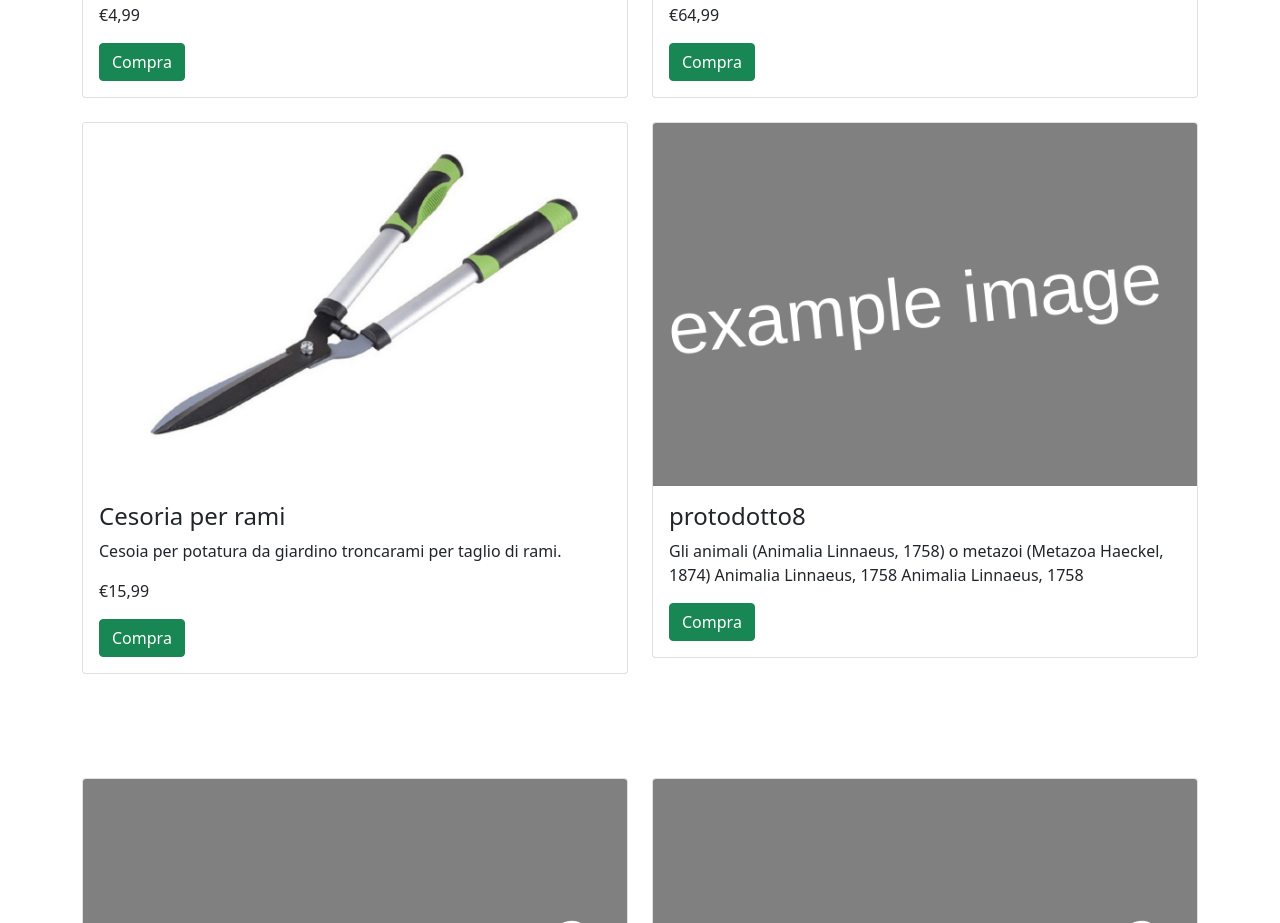
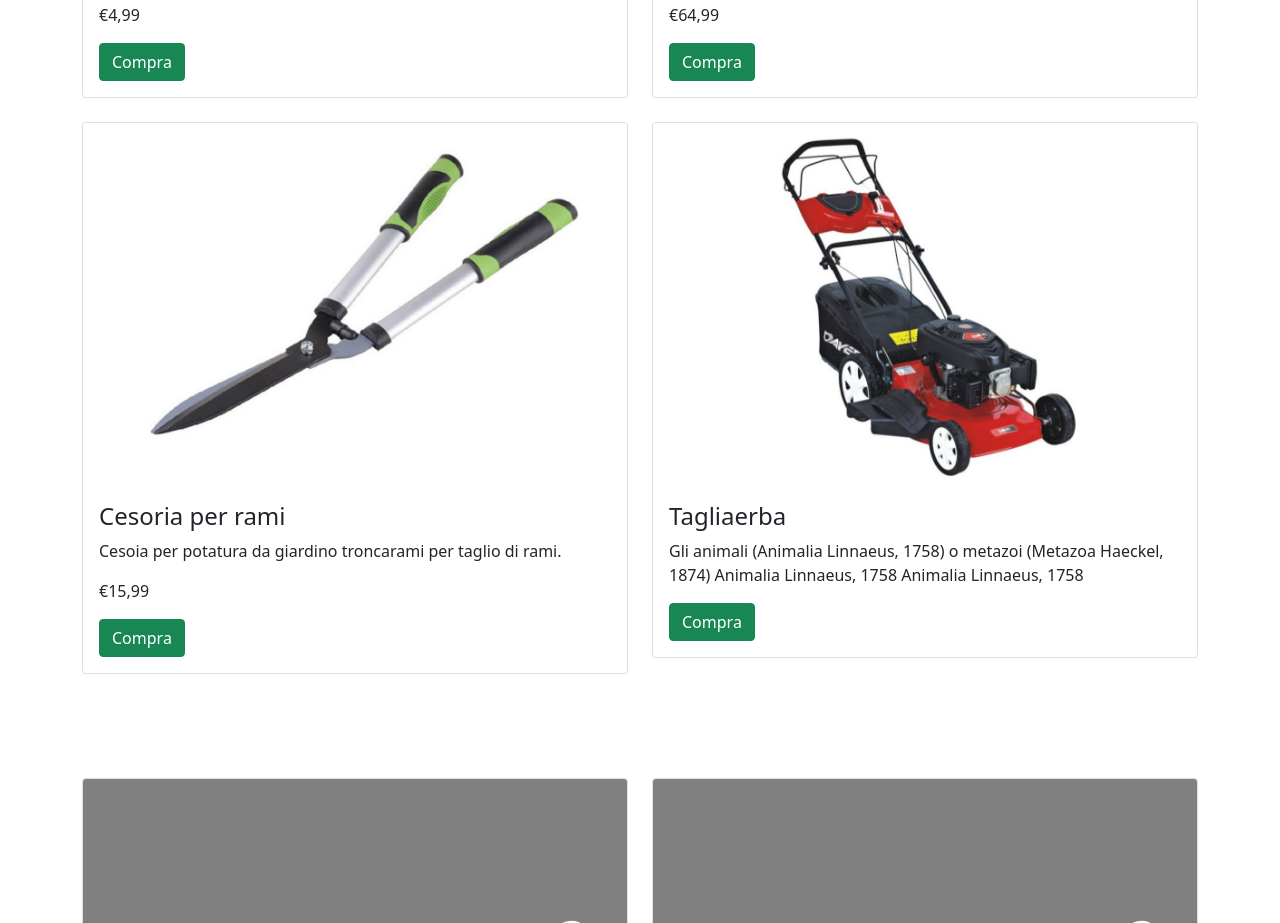
Before and after one commit to Gio-Chen/AGRO_PLUS, a plain HTML site: page giardino/giardino.html in a window 1280 px wide. Shown: the part 2380-3303 px from the top of the page. Drawn offline with nearby package versions, Linux system fonts and the light colour scheme.

Commit message:
prodotti

```diff
--- a/giardino/giardino.html
+++ b/giardino/giardino.html
@@ -236,7 +236,7 @@
                   <div class="card">
                      <!--Card agricoltura-->
                      <div class="view overlay">
-                        <img class="card-img-top" src="..\images\example.png"
+                        <img class="card-img-top" src="images/prodotto-8.png"
                            alt="Card image cap">
                         <a href="\agricoltura\agricoltura.html">
                            <div class="mask rgba-white-slight"></div>
@@ -245,7 +245,7 @@
                      <!--Card content-->
                      <div class="card-body">
                         <!--Title-->
-                        <h4 class="card-title">protodotto8</h4>
+                        <h4 class="card-title">Tagliaerba</h4>
                         <!--Text-->
                         <p class="card-text">Gli animali (Animalia Linnaeus, 1758) o metazoi (Metazoa Haeckel, 1874) Animalia Linnaeus, 1758 Animalia Linnaeus, 1758</p>
                         <!-- Provides extra visual weight and identifies the primary action in a set of buttons -->
```
Also changed, not shown: giardino/images/prodotto-8.png (added), giardino/images/prodotto-9.png (added).
